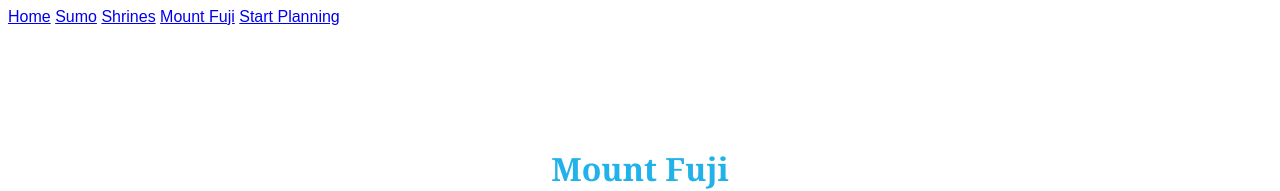
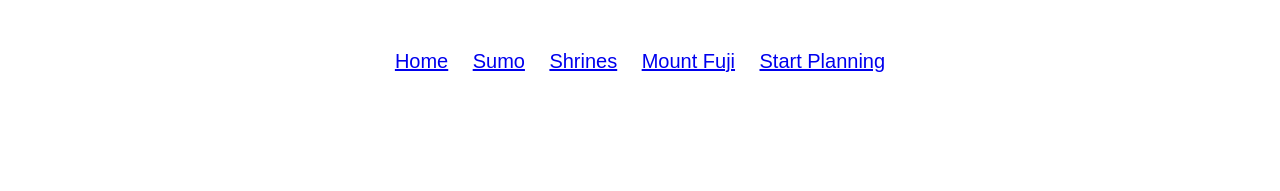
Before and after one commit to Kaela94/japan, a plain HTML site: page fuji.html in a window 1280 px wide. Shown: the top 191 px of the page. Drawn offline with Linux system fonts and the light colour scheme.

Commit message:
Added margins, padding, and alignment to the navigation on all pages.

```diff
--- a/fuji.html
+++ b/fuji.html
@@ -9,11 +9,11 @@
 
 <body>
   <nav>
-    <a href="./index.html">Home</a>
-    <a href="./sumo.html">Sumo</a>
-    <a href="./shrines.html">Shrines</a>
-    <a href="./fuji.html">Mount Fuji</a>
-    <a href="./planning.html">Start Planning</a>
+    <span><a href="./index.html">Home</a></span>
+    <span><a href="./sumo.html">Sumo</a></span>
+    <span><a href="./shrines.html">Shrines</a></span>
+    <span><a href="./fuji.html">Mount Fuji</a></span>
+    <span><a href="./planning.html">Start Planning</a></span>
   </nav>
 
     <h1>Mount Fuji</h1>
--- a/styles.css
+++ b/styles.css
@@ -3,20 +3,19 @@ body {
     font-family: sans-serif;
 }
 
-.navigation ul {
-    margin: 0;
-    padding: 0;
+nav {
     text-align: center;
+    margin:50px auto;
 }
 
-.navigation li {
+nav span {
+    font-size: 20px;
     font-weight: 100;
-    letter-spacing: 2px;
-    padding: 20px;
+    margin: 10px 10px;
 }
 
 h1 {
-    color: #22b2ea !important;
+    color: #22b2ea;
     font-size: 2em;
     padding-top: 100px;
     width: 100%;
```
Also changed, not shown: index.html (+5 -5 lines), planning.html (+5 -5 lines), shrines.html (+5 -5 lines), sumo.html (+5 -5 lines).
